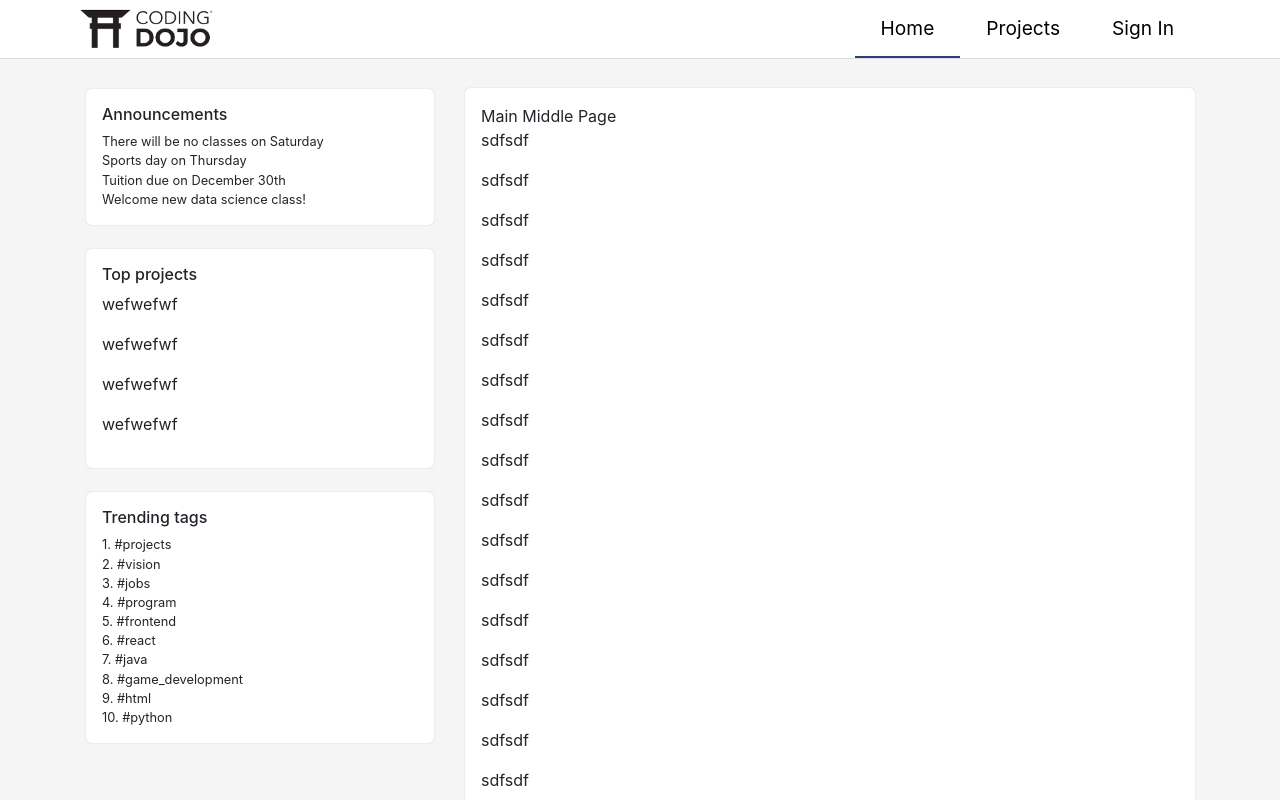
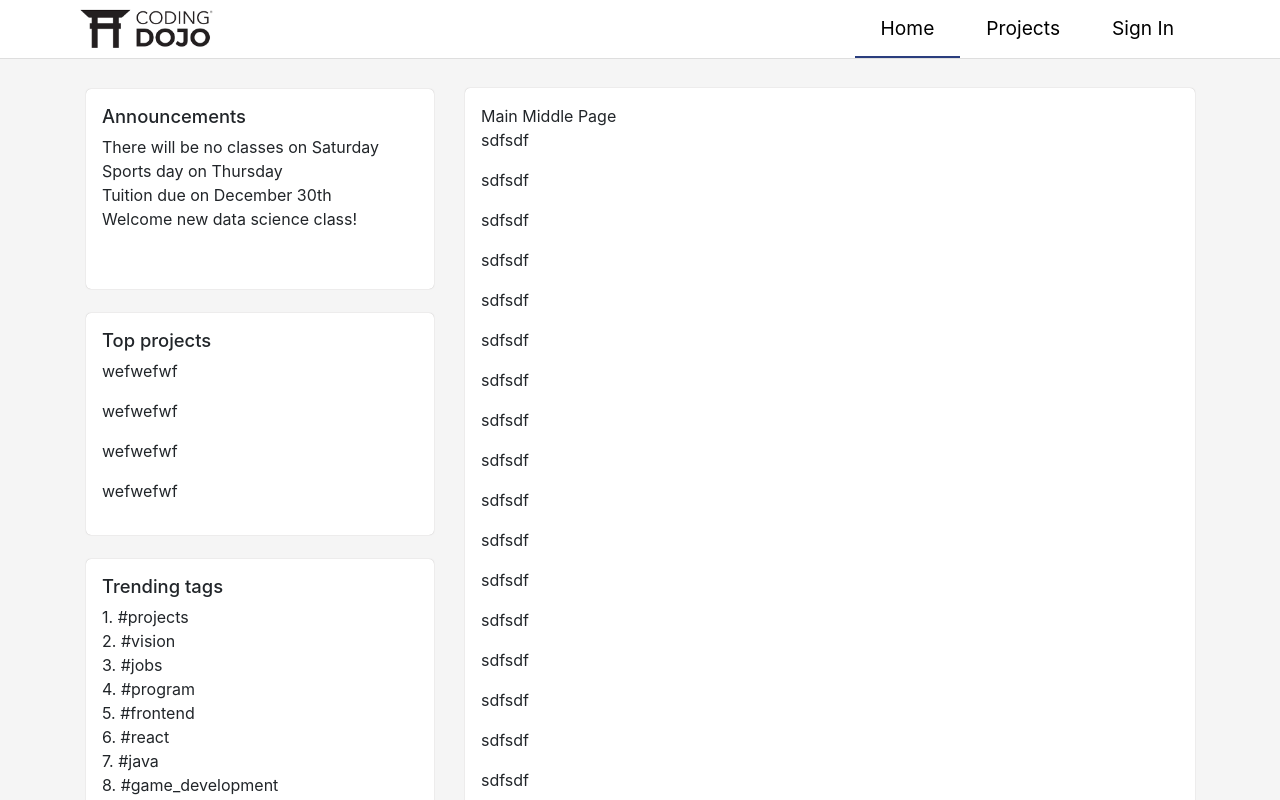
Before and after one commit to chaheein123/dojolobby, a React (Create React App) app: page / in a window 1280 px wide. Shown: the top 800 px of the page. Built offline with nearby package versions, Linux system fonts and the light colour scheme.

Commit message:
sticky left component

```diff
--- a/src/components/AnnoucementComponent/AnnoucementComponent.jsx
+++ b/src/components/AnnoucementComponent/AnnoucementComponent.jsx
@@ -8,7 +8,7 @@ export const AnnoucementComponent = () => {
 
   return (
     <div className="AnnoucementComponent">
-      <h6>Announcements</h6>
+      <h5>Announcements</h5>
       {
         announcements.map((post,index) => (
           <div key={index}>
--- a/src/components/AnnoucementComponent/AnnoucementComponent.scss
+++ b/src/components/AnnoucementComponent/AnnoucementComponent.scss
@@ -4,7 +4,10 @@
   // margin-top: 2rem;
   // margin: 200px;
   @include view-pages;
-  font-size: 0.8rem;
+  // font-size: 0.8rem;
   margin-top: 1px;
   margin-bottom: 1.5rem;
-}
+  height: 200px;
+  max-height: 200px;
+  overflow: scroll;
+};
--- a/src/components/TopProjectsComponent/TopProjectsComponent.jsx
+++ b/src/components/TopProjectsComponent/TopProjectsComponent.jsx
@@ -8,7 +8,7 @@ export const TopProjectsComponent = () => {
 
   return (
     <div className="TopProjectsComponent">
-      <h6>Top projects</h6>
+      <h5>Top projects</h5>
       <p>wefwefwf</p>
       <p>wefwefwf</p>
       <p>wefwefwf</p>
--- a/src/components/TopTenComponent/TopTenComponent.jsx
+++ b/src/components/TopTenComponent/TopTenComponent.jsx
@@ -7,7 +7,7 @@ import "./TopTenComponent.scss";
 export const TopTenComponent = () => {
   return (
     <div className="TopTenComponent component-card">
-      <h6>Trending tags</h6>
+      <h5>Trending tags</h5>
       {
         top10tags.map((comment,index) => (
           <div key={index}>
--- a/src/components/TopTenComponent/TopTenComponent.scss
+++ b/src/components/TopTenComponent/TopTenComponent.scss
@@ -2,6 +2,6 @@
 
 .TopTenComponent {
   @include view-pages;
-  font-size: 0.8rem;
+  font-size: 1rem;
   margin-bottom: 1px;
 }
--- a/src/mixins.scss
+++ b/src/mixins.scss
@@ -3,5 +3,9 @@
   box-shadow: 0 0 1px rgba(122, 113, 113, 0.582);
   padding: 1rem;
   border-radius: 5px;
-  // margin-top: 1.5rem;
+  font-size: 1rem;
+  h5 {
+    font-size: 1.15rem;
+
+  }
 }
--- a/src/views/MainPage/MainLeftPage/MainLeftPage.scss
+++ b/src/views/MainPage/MainLeftPage/MainLeftPage.scss
@@ -3,10 +3,10 @@
 
 .MainLeftPage{
   position: sticky;
-  top: 5.5rem;
-  overflow: scroll;
+  top: -150px;
+  // overflow: scroll;
   padding: 0 1px 1px 1px;
-  height: calc(100vh - 5.5rem);
+  // height: calc(100vh - 5.5rem);
 
   @include media-breakpoint-down(sm){
     overflow: visible;
```
